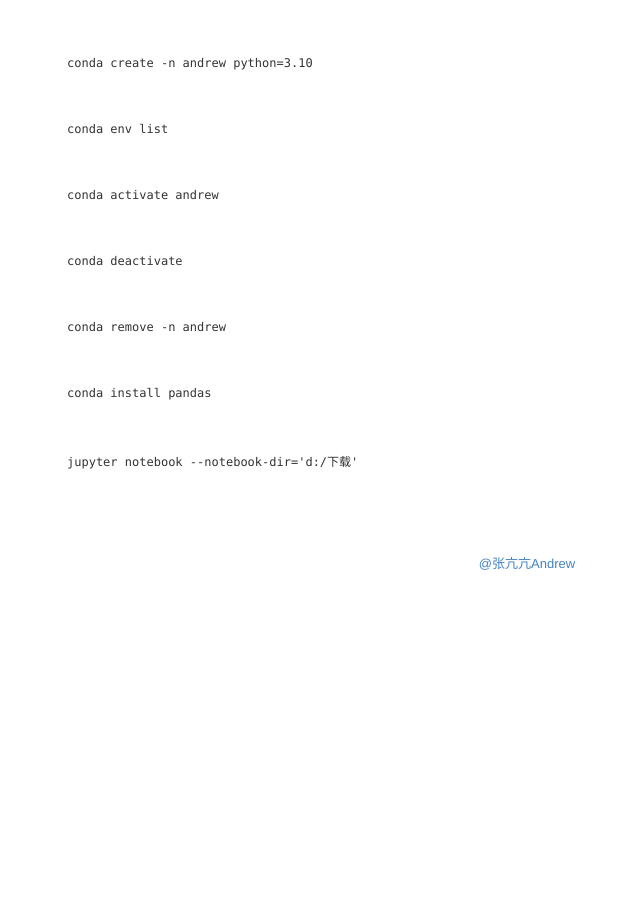
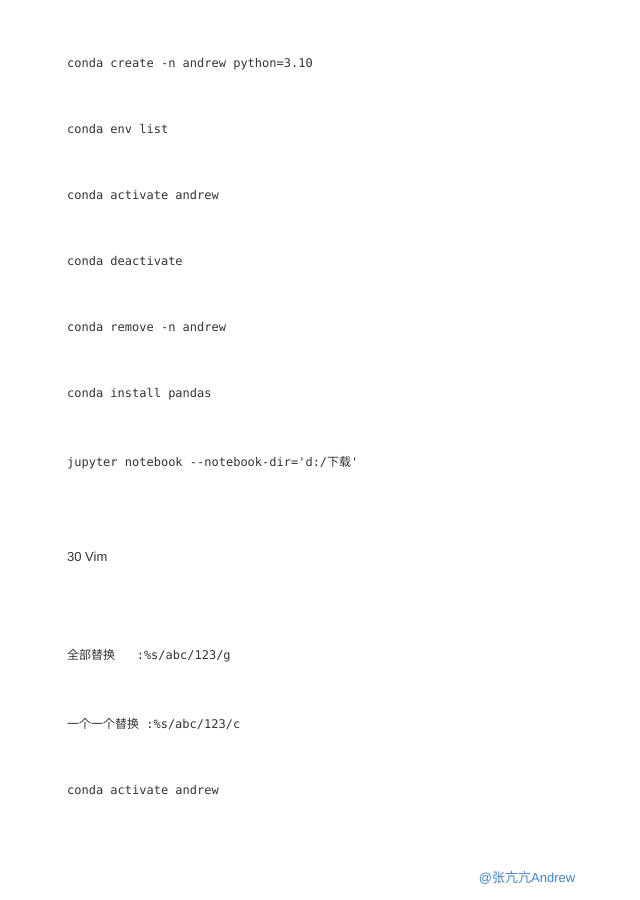
Before and after one commit to zkkandrew/blog-github, a Jekyll site: the page _posts/2017-1-18-BookNotes.html, which Jekyll copies as it is, in a window 1280 px wide and 900 px high, scrolled down 5488 px. Shown: the whole window, without its empty margins (113-753 px from the left). Built offline with Jekyll 4.4.1, drawn with Linux system fonts in a browser that asks for light colours; before the commit the page ends 6074 px from its top, so only the background shows below that.

Commit message:
add vim commands

```diff
--- a/_posts/2017-1-18-BookNotes.html
+++ b/_posts/2017-1-18-BookNotes.html
@@ -370,6 +370,15 @@ div class="codehilite"><pre>    <span class="n">seq_all_df.drop(seq_all_df.index
 
       </p></pre>
     </div>
+      <p> 30 Vim</p>
+    <div class="codehilite">
+      <pre>
+      <p>
+        <p class="kn">全部替换   :%s/abc/123/g</p>
+        <p class="kn">一个一个替换 :%s/abc/123/c</p>
+        <p class="kn">conda activate andrew</p>
+      </p></pre>
+    </div>
         </article>
       </div>
     </div>
```
